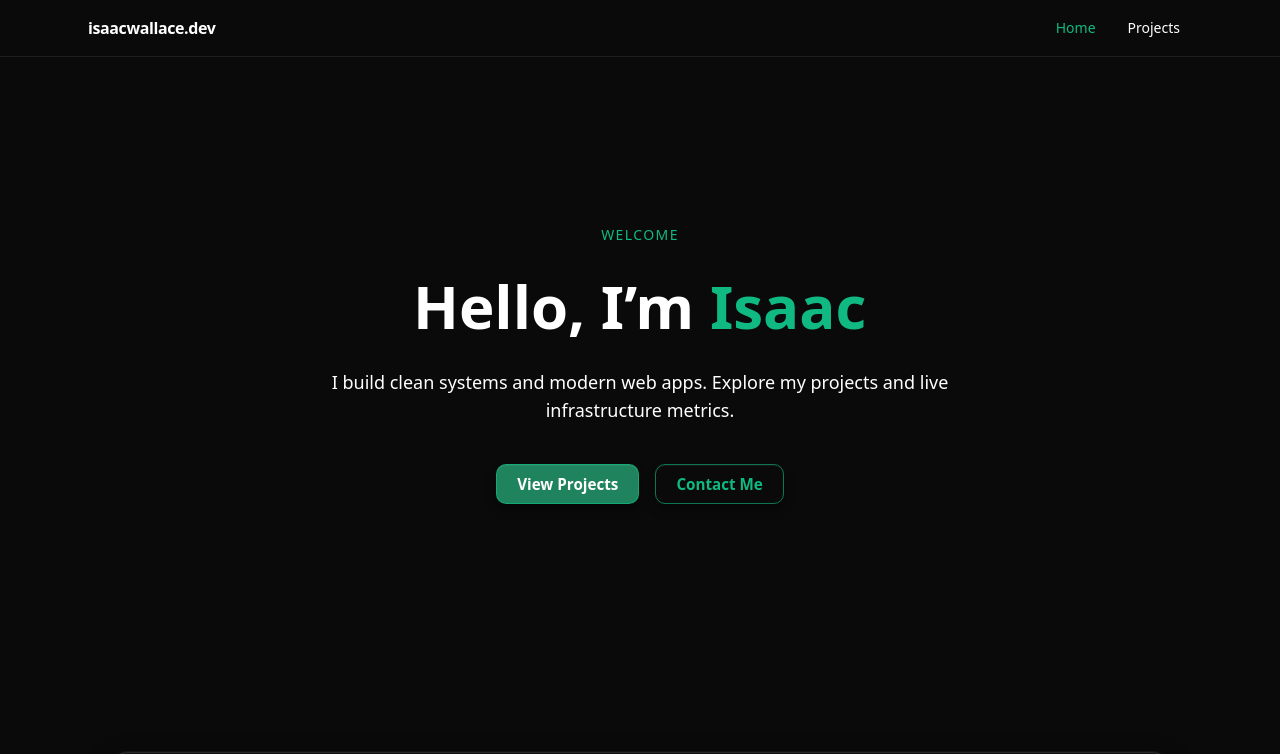
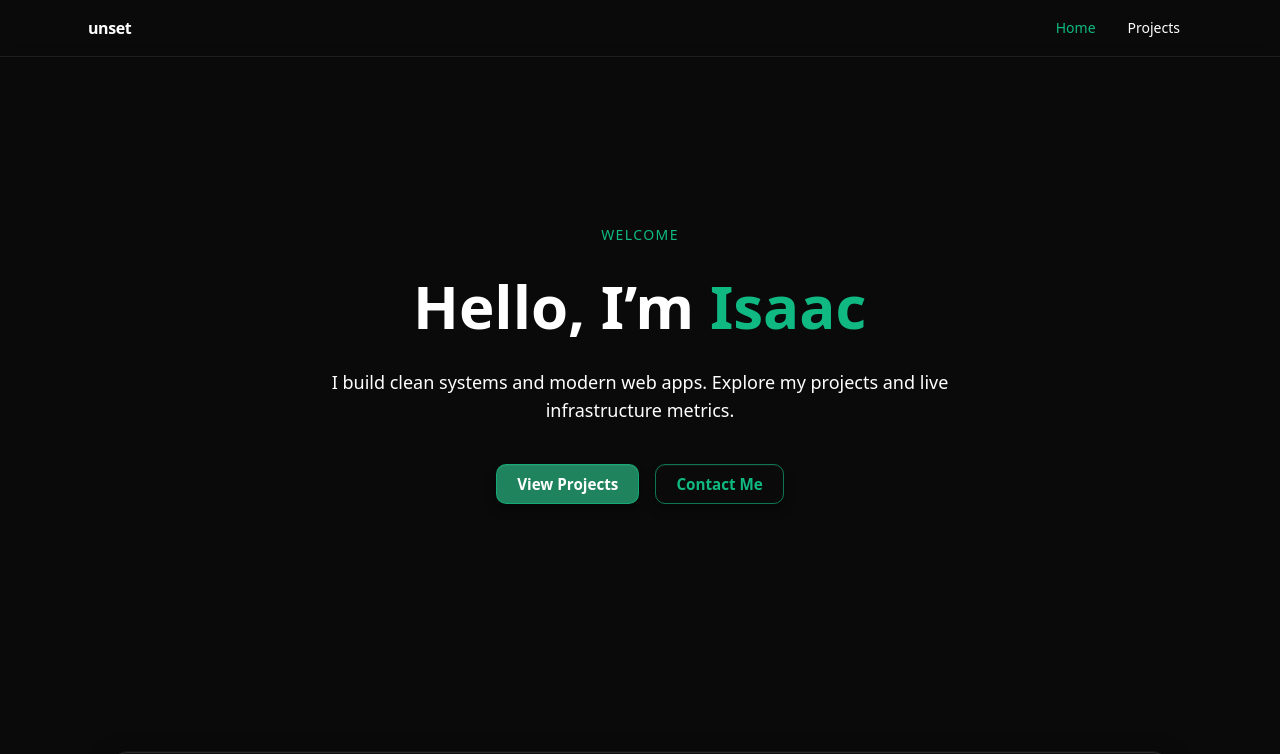
Before and after one commit to isaacwallace123/Portfolio, a React app in the folder frontend/: page / in a window 1280 px wide. Shown: the top 754 px of the page. Built offline with nearby package versions, Linux system fonts and the light colour scheme; no server answers; the HTML template or start-up script is replaced by a standard one.

Commit message:
Centralized all config and env info, deleted old shared/config/env file, updated info

```diff
--- a/frontend/src/components/layout/Footer.tsx
+++ b/frontend/src/components/layout/Footer.tsx
@@ -1,16 +1,16 @@
-import { siteConfig } from '@/shared/config/Env';
+import { site, socialLinks } from '@/config/site';
 
 export function Footer() {
   return (
     <footer className="border-t border-[rgb(var(--color-border))]">
       <div className="app-container py-6 flex items-center justify-between text-xs text-muted">
         <span>
-          © {siteConfig.year} {siteConfig.author} — Portfolio
+          © {site.year} {site.author} — Portfolio
         </span>
 
         <div className="flex items-center gap-4">
           <a
-            href={siteConfig.socials.github}
+            href={socialLinks.github}
             target="_blank"
             rel="noreferrer"
             className="hover:text-accent"
@@ -18,14 +18,14 @@ export function Footer() {
             GitHub
           </a>
           <a
-            href={siteConfig.socials.linkedin}
+            href={socialLinks.linkedin}
             target="_blank"
             rel="noreferrer"
             className="hover:text-accent"
           >
             LinkedIn
           </a>
-          <a href={siteConfig.socials.email} className="hover:text-accent">
+          <a href={socialLinks.email} className="hover:text-accent">
             Contact
           </a>
         </div>
--- a/frontend/src/components/layout/Navbar.tsx
+++ b/frontend/src/components/layout/Navbar.tsx
@@ -1,7 +1,7 @@
 import { cn } from '@/lib/utils';
 import { NavLink } from 'react-router-dom';
 
-import { siteConfig } from '@/shared/config/Env';
+import { site } from '@/config/site';
 import { Routes } from '@/shared/config/Routes';
 
 export function Navbar() {
@@ -9,7 +9,7 @@ export function Navbar() {
     <header className="sticky top-0 z-50 border-b border-[rgb(var(--color-border))] bg-background/80 backdrop-blur">
       <nav className="app-container h-14 flex items-center gap-6">
         <NavLink to="/" className="font-semibold tracking-tight">
-          {siteConfig.name}
+          {site.domain}
         </NavLink>
 
         <div className="ml-auto hidden sm:flex items-center gap-2 text-sm">
--- /dev/null
+++ b/frontend/src/config/site.ts
@@ -0,0 +1,78 @@
+/// <reference types="vite/client" />
+
+const env = import.meta.env;
+
+const DOMAIN = env.VITE_DOMAIN ?? 'isaacwallace.dev';
+
+export const origin = DOMAIN.startsWith('http') ? DOMAIN : `https://${DOMAIN}`;
+
+export const site = {
+  name: env.VITE_NAME ?? 'Isaac Wallace',
+  domain: DOMAIN,
+  description:
+    'Isaac Wallace is a computer science student and software developer.',
+  author: 'Isaac Wallace',
+  year: new Date().getFullYear(),
+  email: env.VITE_EMAIL ?? 'goosewal@gmail.com',
+  location: env.VITE_LOCATION ?? 'Montréal, QC',
+
+  handles: {
+    github: env.VITE_GITHUB ?? 'isaacwallace123',
+    linkedin: env.VITE_LINKEDIN ?? 'isaac-wallace',
+    instagram: env.VITE_INSTAGRAM ?? 'isaacwallace123',
+  },
+
+  nav: [
+    { to: '/', label: 'Home', end: true },
+    { to: '/projects', label: 'Projects' },
+    { to: '/metrics', label: 'Metrics' },
+    { to: '/contact', label: 'Contact' },
+  ] as const,
+
+  repo: 'https://github.com/isaacwallace123/Portfolio',
+  contactFormUrl: env.VITE_CONTACT_FORM_URL ?? '',
+
+  seo: {
+    titleTemplate: env.VITE_TITLE_TEMPLATE ?? '%s — isaacwallace.dev',
+    ogImage: env.VITE_OG_IMAGE ?? '/og.png',
+  },
+} as const;
+
+export type Site = typeof site;
+
+export const socialLinks = {
+  github: `https://github.com/${site.handles.github}`,
+  linkedin: `https://www.linkedin.com/in/${site.handles.linkedin}`,
+  instagram: `https://instagram.com/${site.handles.instagram}`,
+  email: `mailto:${site.email}`,
+} as const;
+
+export const avatar = {
+  github: (size = 200) =>
+    `https://github.com/${site.handles.github}.png?size=${size}`,
+} as const;
+
+type SocialKey = 'github' | 'linkedin' | 'instagram' | 'email';
+type IconKey = 'github' | 'linkedin' | 'instagram' | 'mail';
+
+export const socialsForUI: ReadonlyArray<{
+  key: SocialKey;
+  label: string;
+  href: string;
+  icon: IconKey;
+}> = [
+  { key: 'github', label: 'GitHub', href: socialLinks.github, icon: 'github' },
+  {
+    key: 'linkedin',
+    label: 'LinkedIn',
+    href: socialLinks.linkedin,
+    icon: 'linkedin',
+  },
+  {
+    key: 'instagram',
+    label: 'Instagram',
+    href: socialLinks.instagram,
+    icon: 'instagram',
+  },
+  { key: 'email', label: 'Email', href: socialLinks.email, icon: 'mail' },
+];
--- a/frontend/src/pages/home/Home.tsx
+++ b/frontend/src/pages/home/Home.tsx
@@ -1,3 +1,5 @@
+import { avatar, site, socialLinks } from '@/config/site';
+
 import {
   FadeIn,
   SlideLeft,
@@ -33,8 +35,6 @@ import {
 import './home.css';
 
 export default function Home() {
-  const GH = 'isaacwallace123';
-
   return (
     <main className="space-y-24 md:space-y-16">
       {/* Hero */}
@@ -86,13 +86,12 @@ export default function Home() {
               <CardHeader className="pb-4">
                 <Stagger baseDelay={80} step={80}>
                   <div className="flex flex-col md:flex-row md:items-center md:justify-between gap-4">
-                    {/* Left: Avatar + Title */}
                     <div className="flex items-center gap-4">
                       <FadeIn duration={600}>
                         <Avatar
-                          src={`https://github.com/${GH}.png?size=200`}
-                          alt="GitHub avatar"
-                          name="Isaac Wallace"
+                          src={avatar.github(200)}
+                          alt={`${site.name} – GitHub avatar`}
+                          name={site.name}
                           size={80}
                         />
                       </FadeIn>
@@ -106,7 +105,7 @@ export default function Home() {
                           <CardDescription className="mt-1 flex flex-wrap items-center gap-3 text-base text-white/70">
                             <span className="inline-flex items-center gap-2">
                               <MapPin className="h-4 w-4" />
-                              Montréal, QC
+                              {site.location}
                             </span>
                             <span className="inline-flex items-center gap-2">
                               <Terminal className="h-4 w-4" />
@@ -122,7 +121,7 @@ export default function Home() {
                         <Stagger baseDelay={0} step={80}>
                           <FadeIn duration={500}>
                             <Button
-                              to={`https://github.com/${GH}`}
+                              to={socialLinks.github}
                               variant="outline"
                               padY=".55rem"
                               padX="1rem"
@@ -135,7 +134,7 @@ export default function Home() {
 
                           <FadeIn duration={500} delay={40}>
                             <Button
-                              to="https://www.linkedin.com/in/isaac-wallace"
+                              to={socialLinks.linkedin}
                               variant="outline"
                               padY=".55rem"
                               padX="1rem"
@@ -148,7 +147,7 @@ export default function Home() {
 
                           <FadeIn duration={500} delay={80}>
                             <Button
-                              to="https://instagram.com/isaacwallace123"
+                              to={socialLinks.instagram}
                               variant="outline"
                               padY=".55rem"
                               padX="1rem"
@@ -161,7 +160,7 @@ export default function Home() {
 
                           <FadeIn duration={500} delay={120}>
                             <Button
-                              to="mailto:goosewal@gmail.com"
+                              to={`mailto:${site.email}`}
                               variant="solid"
                               padY=".55rem"
                               padX="1rem"
@@ -263,7 +262,7 @@ export default function Home() {
 
       {/* Tech Stack */}
       <section className="app-container grid md:grid-cols-2 gap-10 items-center mx-auto px-4 sm:px-6">
-        <Stagger baseDelay={600} step={100}>
+        <Stagger step={100}>
           <SlideRight duration={700}>
             <div className="space-y-4">
               <h2 className="text-3xl md:text-4xl font-bold text-brand">
--- a/frontend/src/shared/config/Env.ts
+++ /dev/null
@@ -1,30 +0,0 @@
-export const siteConfig = {
-  name: 'isaacwallace.dev',
-  description:
-    'Isaac Wallace is a computer science student and software developer.',
-  author: 'Isaac Wallace',
-  year: new Date().getFullYear(),
-
-  nav: [
-    { to: '/', label: 'Home', end: true },
-    { to: '/projects', label: 'Projects' },
-    { to: '/metrics', label: 'Live Metrics' },
-    { to: '/contact', label: 'Contact' },
-  ] as const,
-
-  socials: {
-    github: 'https://github.com/isaacwallace123',
-    linkedin: 'https://www.linkedin.com/in/isaac-wallace/',
-    email: 'mailto:goosewal@gmail.com',
-  },
-
-  repo: 'https://github.com/isaacwallace123/Portfolio',
-  contactFormUrl: '',
-
-  seo: {
-    titleTemplate: '%s — isaacwallace.dev',
-    ogImage: '/og.png',
-  },
-} as const;
-
-export type SiteConfig = typeof siteConfig;
```
Also changed, not shown: frontend/src/env.d.ts (added, +11 -0 lines).
